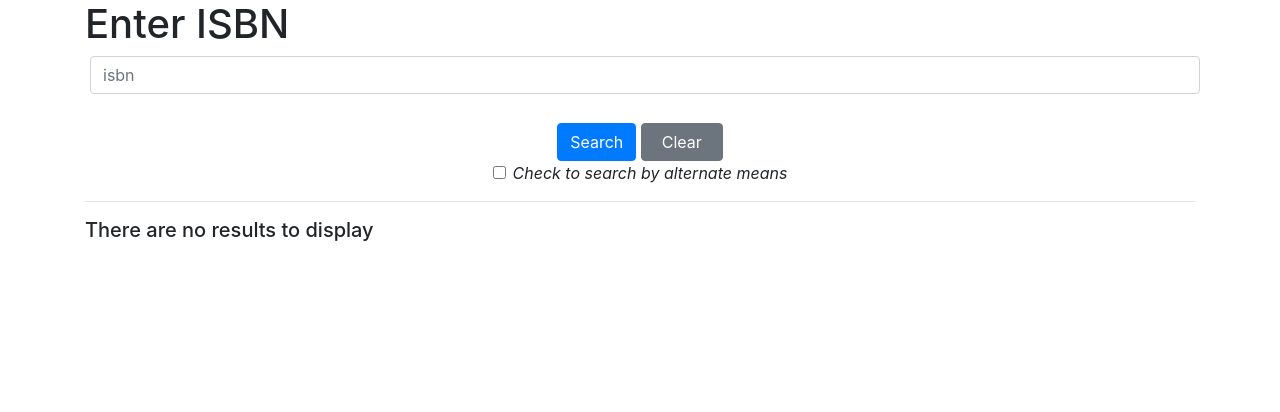
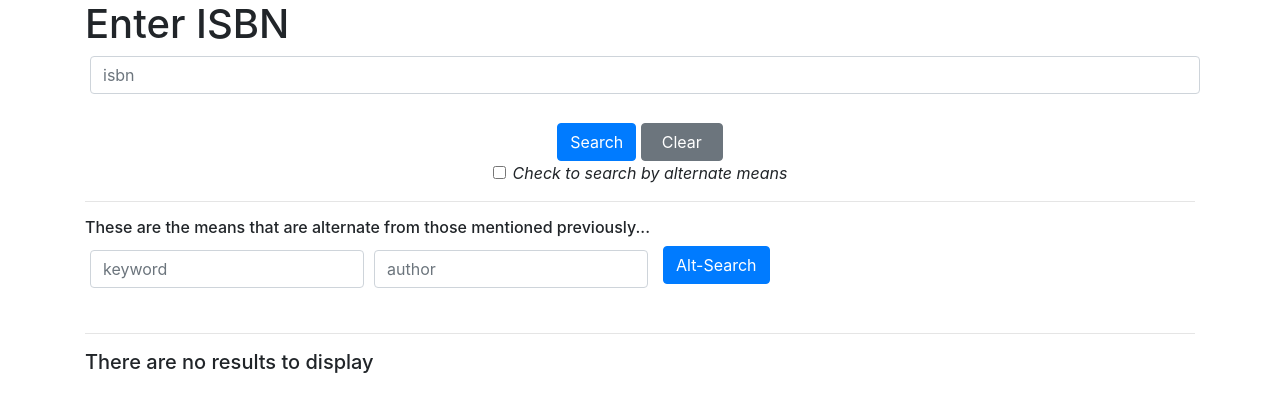
Before and after one commit to ajsimon1/library, a Flask app: page / in a window 1280 px wide. Shown: the part 56-468 px from the top of the page. Run offline with Flask 2, Linux system fonts and the light colour scheme; some libraries are stand-ins or nearby versions.

Commit message:
fixed 'GET' method issue on alt-search form, added auth search

```diff
--- a/app.py
+++ b/app.py
@@ -8,7 +8,7 @@ from flask import (Flask, render_template, request, flash, redirect,
 from flask_sqlalchemy import SQLAlchemy
 from flask_migrate import Migrate
 from config import Config
-from forms import ISBNSearchForm, KeywordSearchForm
+from forms import ISBNSearchForm, AltSearchForm
 from dateutil.parser import parse
 
 # TODO configure database for heroku
@@ -36,7 +36,7 @@ import models
 @app.route('/', methods=['GET', 'POST'])
 def index():
     isbn_form = ISBNSearchForm()
-    keyword_form = KeywordSearchForm()
+    alt_form = AltSearchForm()
     base_book='https://api.isbndb.com/book/'
     base_kw='https://api.isbndb.com/books/'
     base_auth='https://api.isbndb.com/author/'
@@ -55,29 +55,37 @@ def index():
                 flash('Info for that shit below...', 'info')
                 return render_template('index.html',
                                        data=json_resp,
-                                       isbn_form=isbn_form)
+                                       isbn_form=isbn_form,
+                                       alt_form=alt_form)
         elif request.form.get('alt-search') == 'Alt-Search':
-            if request.form['keyword']:
-                kw = str(request.form['keyword'])
+            signal = ''
+            if alt_form.keywords.data:
+                kw = str(alt_form.keywords.data)
                 response = requests.get(base_kw+kw+max_return, headers=headers)
                 json_resp = json.loads(response.text)
+                print(json_resp)
                 session['isbndb_results'] = json_resp
+                signal='kw'
                 if 'errorMessage' in json_resp:
                     flash('The keyword there was shit, no returned results', 'warning')
                 else:
                     flash('I got you baby...', 'info')
-            elif request.form['author']:
-                auth = str(request.form['author'])
+            elif alt_form.author.data:
+                auth = str(alt_form.author.data)
                 response = requests.get(base_auth+auth+max_return, headers=headers)
                 json_resp = json.loads(response.text)
+                print(json_resp)
                 session['isbndb_results'] = json_resp
+                signal='author'
                 if 'errorMessage' in json_resp:
                     flash('Don"t know that guy, or gal', 'warning')
                 else:
                     flash('There he/she is', 'info')
             return render_template('index.html',
                                    data=json_resp,
-                                   isbn_form=isbn_form)
+                                   alt_form=alt_form,
+                                   isbn_form=isbn_form,
+                                   signal=signal)
 
         elif request.form.get('add') == 'Add':
             pub_date_parsed = parse(session['isbndb_results']['book']['date_published'])
@@ -96,7 +104,8 @@ def index():
             return redirect(url_for('index'))
     return render_template('index.html',
                             isbn_form=isbn_form,
-                            keyword_form=keyword_form)
+                            alt_form=alt_form,
+                            signal=None)
 
 @app.route('/library')
 def library():
--- a/forms.py
+++ b/forms.py
@@ -1,16 +1,16 @@
-from flask_wtf import Form
+from flask_wtf import FlaskForm
 from flask_wtf.csrf import generate_csrf
 from wtforms import StringField, SubmitField
 from wtforms.validators import DataRequired
 
-class ISBNSearchForm(Form):
+class ISBNSearchForm(FlaskForm):
     isbn = StringField('isbn', validators=[DataRequired()])
 
 
-class KeywordSearchForm(Form):
+class AltSearchForm(FlaskForm):
     keywords = StringField('keyword')
     author = StringField('author')
 
-class AddBookManual(Form):
+class AddBookManual(FlaskForm):
     # TODO test pinging api in terminal, add approriate fields to form
     title = StringField('title', validators=[DataRequired()])
--- a/templates/index.html
+++ b/templates/index.html
@@ -22,14 +22,14 @@
 
     </form>
      <hr>
-    <div class="alt_search">
+    <div class="alt-search">
       <h6>These are the means that are alternate from those mentioned previously...</h6>
-       <form class="form-inline">
-         {{ keyword_form.hidden_tag() }}
-            {% for field in keyword_form %}
+      <form class="form-inline" method="post" name="alt-search">
+         {{ alt_form.hidden_tag() }}
+            {% for field in alt_form %}
                 {{ render_field(field) }}
             {% endfor %}
-          <input type="submit" name="alt-search" class="btn btn-primary mb-2" value="Alt-Search" style="margin-left: 10px;"></button>
+          <input type="submit" name="alt-search" class="btn btn-primary mb-2" value="Alt-Search" style="margin-left: 10px;">
       </form>
       <br>
       <hr>
@@ -40,7 +40,31 @@
             <th style="padding-right: 50px;">Author</th>
             <th>Title</th>
         </tr>
-        <tr>
+          {% if signal == 'isbn' %}
+              <tr>
+                  <td style="padding-right: 50px;">
+                      {{ data['book']['authors'][0]|safe }}
+                  </td>
+                  <td>
+                    <a class="text-info" href="http://www.google.com/search?q={{data['book']['title'].replace(' ','+')}}" target="_blank">
+                      {{ data['book']['title']|safe }}
+                    </a>
+                  </td>
+              <tr>
+          {% elif signal == 'author' %}
+              {% for item in data['books']%}
+                <tr>
+                    <td style="padding-right: 50px;">
+                        {{ ', '.join(item['authors'])|safe }}
+                    </td>
+                    <td>
+                      <a class="text-info" href="http://www.google.com/search?q={{item['title'].replace(' ','+')}}" target="_blank">
+                        {{ item['title']|safe }}
+                      </a>
+                    </td>
+                </tr>
+              {% endfor %}
+          {% elif signal == 'kw' %}
             <td style="padding-right: 50px;">
                 {{ data['book']['authors'][0]|safe }}
             </td>
@@ -49,7 +73,7 @@
                 {{ data['book']['title']|safe }}
               </a>
             </td>
-        </tr>
+          {% endif %}
     </table>
     <br>
     <form method='post' name='add-to-db'>
```
